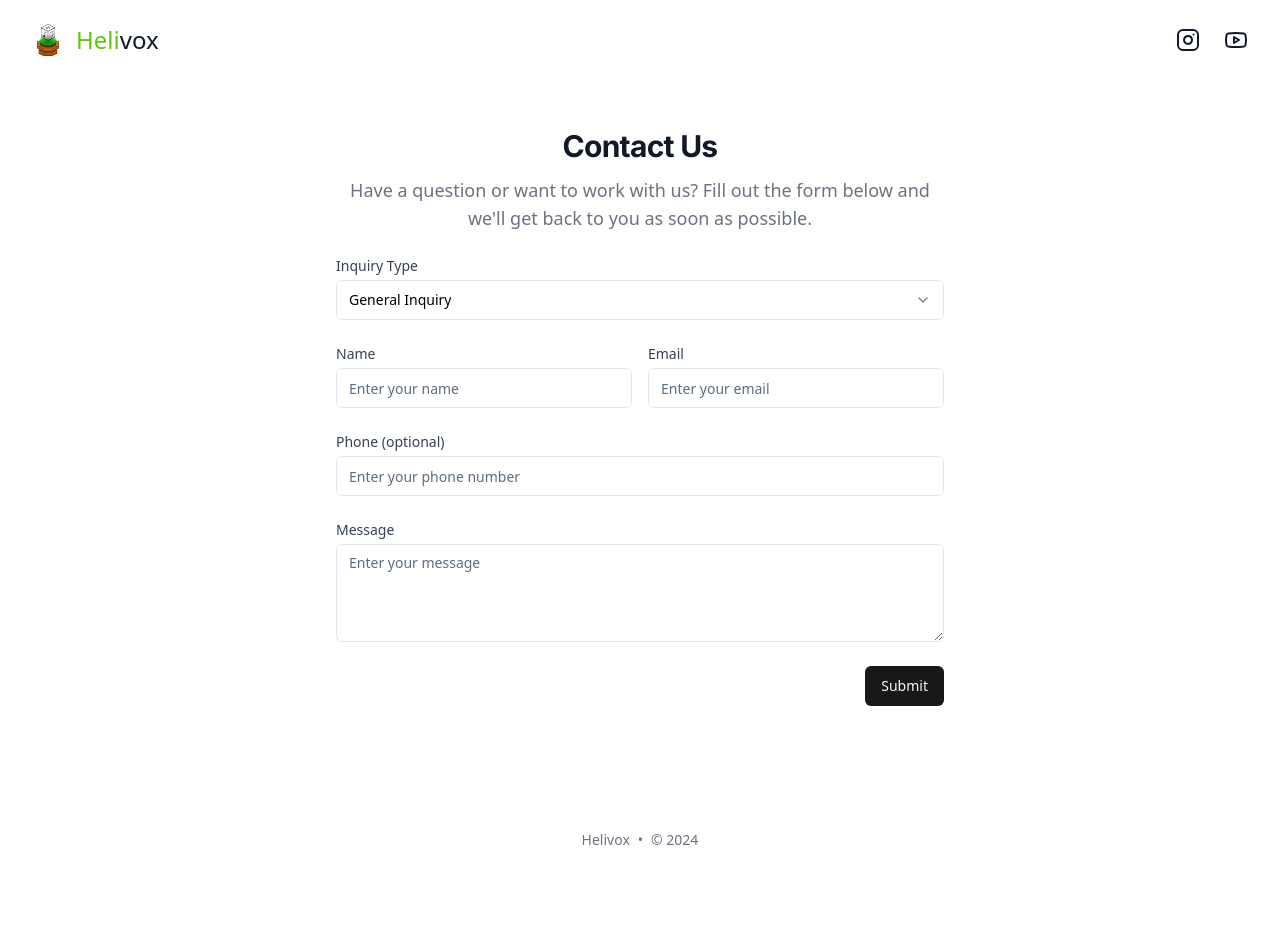
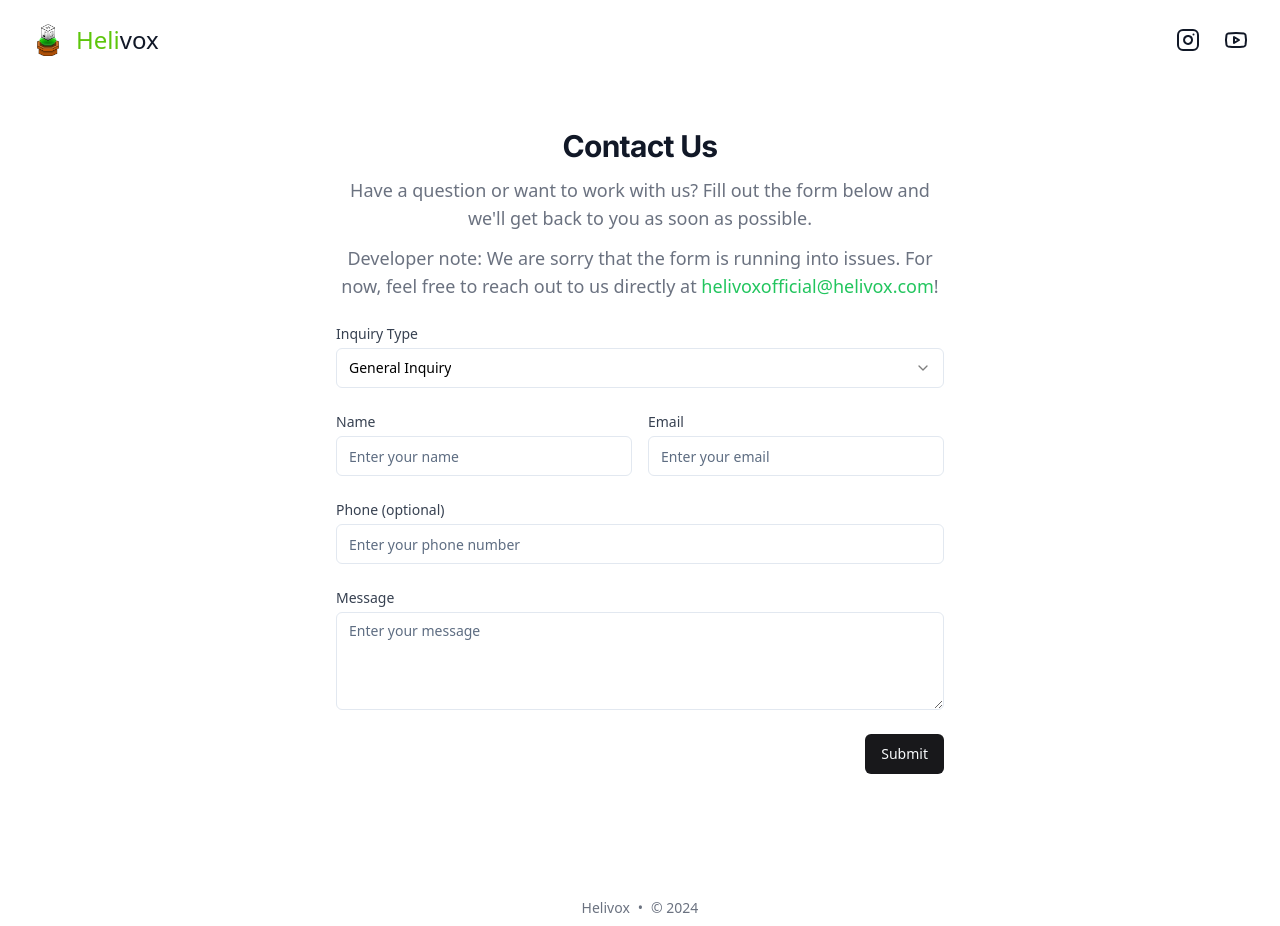
Before and after one commit to Green-Thanos/helivox-v2, a Next.js app: page /contact in a window 1280 px wide. Before the commit the page ends 858 px from the top, so only its background shows below. Built offline with nearby package versions, Linux system fonts and the light colour scheme.

Commit message:
form not working msg

```diff
--- a/src/app/contact/page.tsx
+++ b/src/app/contact/page.tsx
@@ -10,7 +10,7 @@ import {
 import { Input } from "@/components/ui/input";
 import { Textarea } from "@/components/ui/textarea";
 import { Button } from "@/components/ui/button";
-import { FormData, submitForm, InquiryType } from "@/lib/calls";
+import { type FormData, submitForm, InquiryType } from "@/lib/calls";
 
 export default function Contact() {
   const [form, setForm] = useState<FormData>({
@@ -73,6 +73,11 @@ export default function Contact() {
           <p className="mt-3 text-lg text-gray-500">
             Have a question or want to work with us? Fill out the form below and
             we&apos;ll get back to you as soon as possible.
+          </p>
+          <p className="mt-3 text-lg text-gray-500">
+            Developer note: We are sorry that the form is running into issues.
+            For now, feel free to reach out to us directly at {" "}
+            <a className="mt-3 text-lg text-green-500" href="mailto:helivoxofficial@helivox.com">helivoxofficial@helivox.com</a>!
           </p>
         </div>
         <form
```
